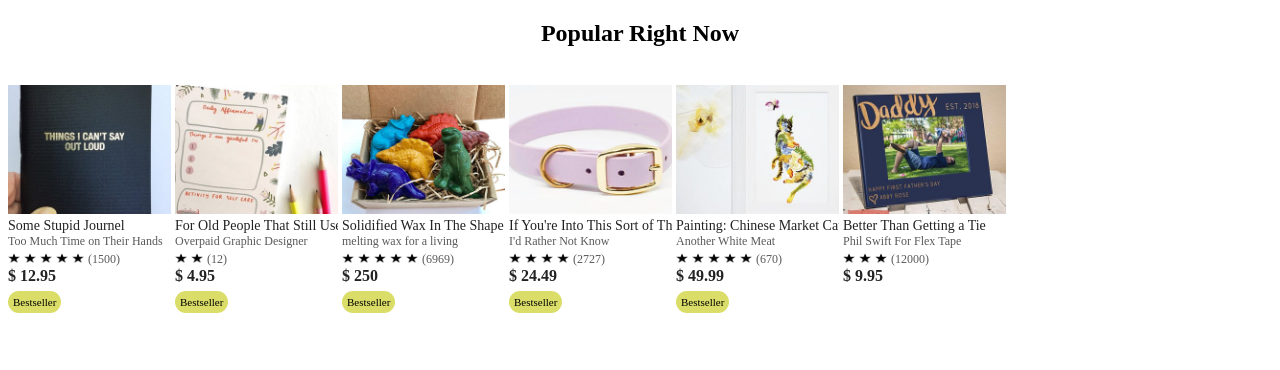
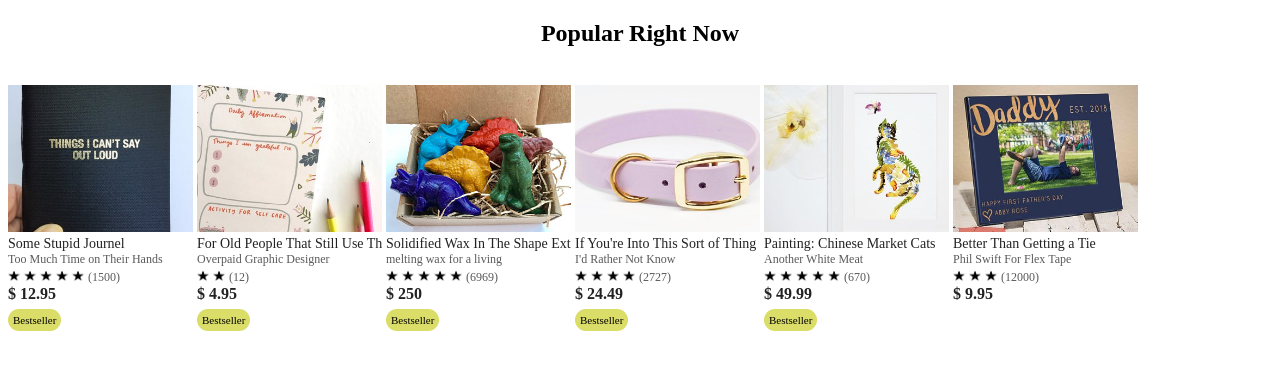
Before and after one commit to tjbecker8/Etsy-copy, a plain HTML site: page client/etsy.html in a window 1280 px wide. Drawn offline with Linux system fonts and the light colour scheme.

Commit message:
style updates

```diff
--- a/client/style.css
+++ b/client/style.css
@@ -9,7 +9,7 @@
 /* } */
 
 .profile img {
-	width: 163px;
+	width: 185px;
 	padding-bottom: 0px;
 	margin-bottom: 0px;
 }
@@ -21,7 +21,7 @@
 	font-size: 14px;
 	white-space: nowrap;
 	overflow: hidden;
-	max-width: 163px;
+	max-width: 185px;
 }
 
 .maker p {
@@ -30,7 +30,7 @@
 	margin: 0px 0px;
 	white-space: nowrap;
 	overflow: hidden;
-	max-width: 163px;
+	max-width: 185px;
 }
 
 .money p {
```
